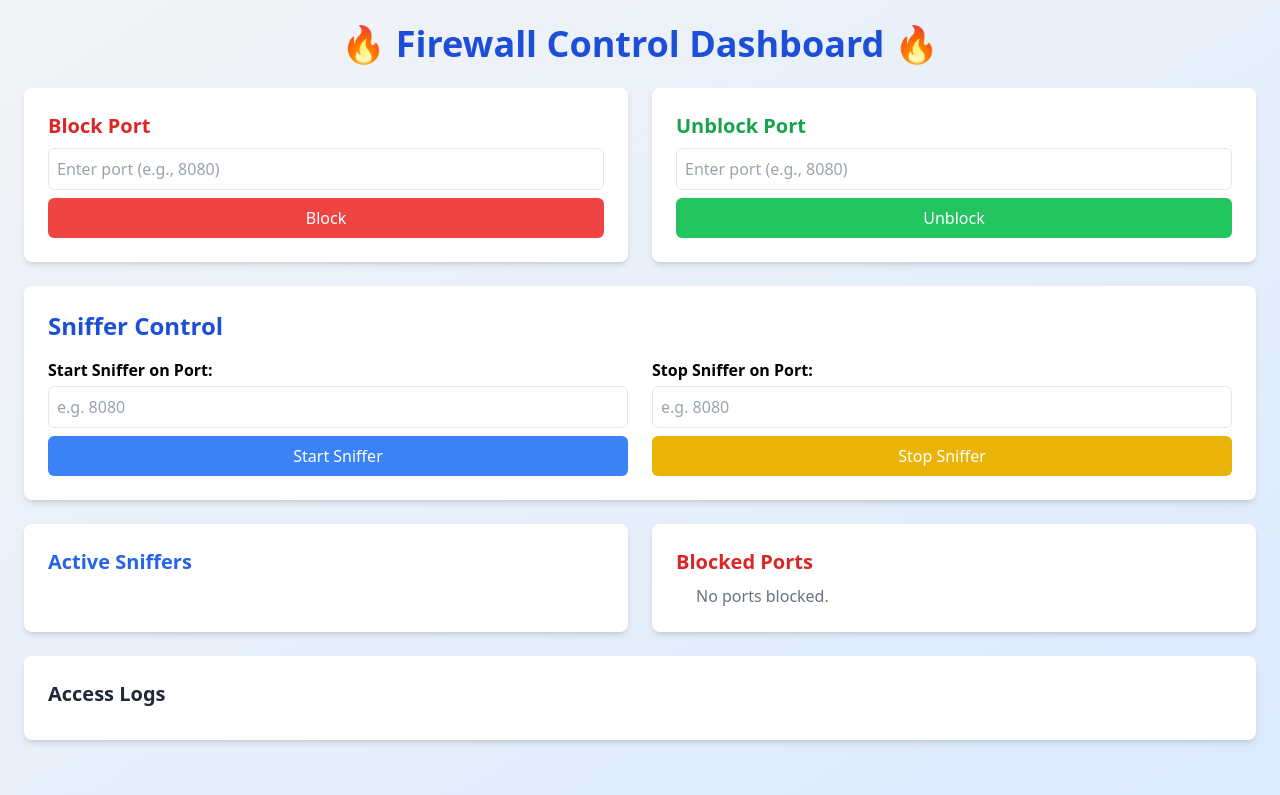
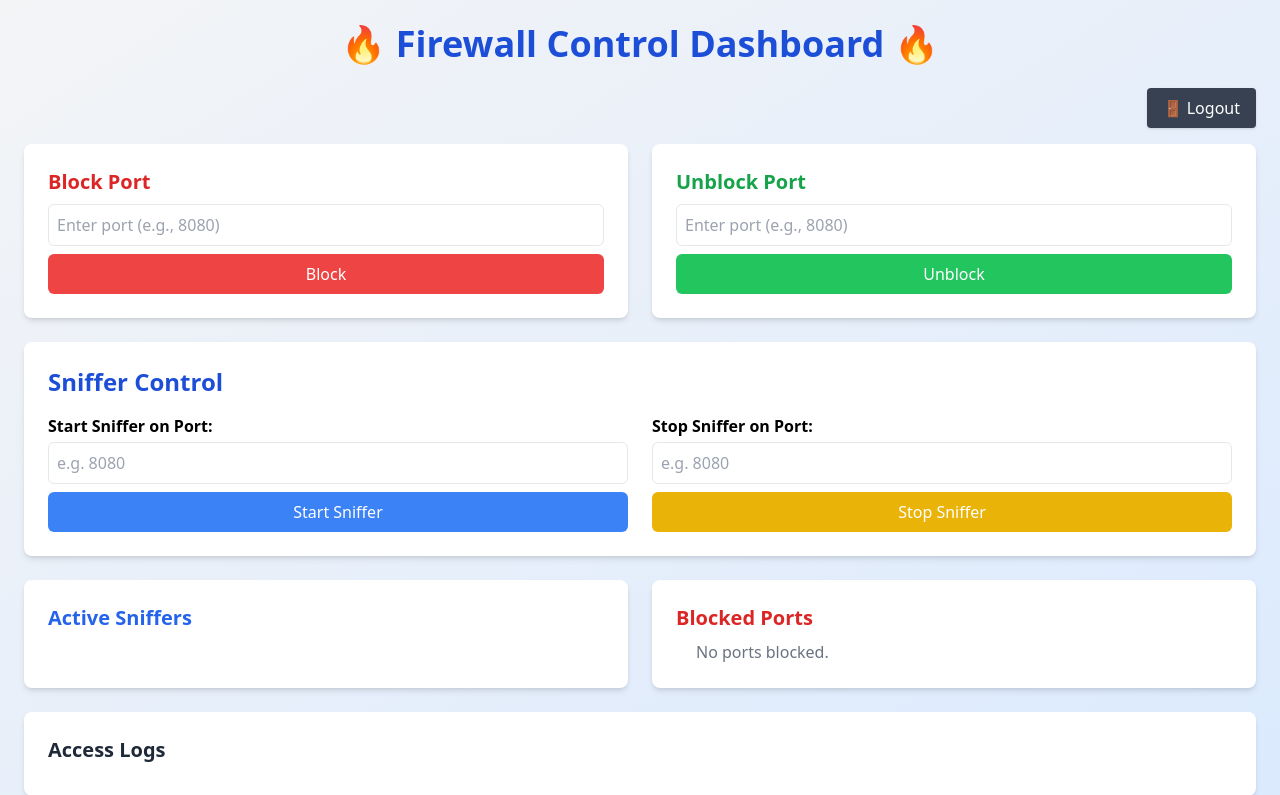
Before and after one commit to sivadarshan26/firewall-code, a Flask app: template templates/index.html in a window 1280 px wide. Shown: the top 795 px of the page. Run offline with Flask 3, Linux system fonts and the light colour scheme; the template is opened without the code that fills it, so the values that code supplies are empty; parts of the project's set-up code (start-up, migrations or seed data) failed here and were passed over; some libraries are stand-ins or nearby versions.

Commit message:
added login screen with flask's inbuild funciton

```diff
--- a/firewall.py
+++ b/firewall.py
@@ -10,6 +10,8 @@
 from sniffer import start_sniffer
 from datetime import datetime
 from mail import send_alert_email
+from flask import session, flash
+from functools import wraps
 
 
 app = Flask(__name__)
@@ -17,6 +19,7 @@
 access_logs = []
 
 active_sniffers = {}
+app.secret_key = "b4886b4713c3b217e7954aa01d5256ea47526159f5e4a71025d2f7eb50895519!"  # Replace with something random in real apps
 
 # Function to detect OS
 def get_os():
@@ -82,7 +85,6 @@
     result = subprocess.run(command, shell=True, capture_output=True, text=True)
     return result.stdout if result.returncode == 0 else result.stderr
 
-
 # Function to unblock a port
 def unblock_port(port):
     os_type = get_os()
@@ -126,6 +128,17 @@
 
     return blocked_ports
 
+from functools import wraps
+from flask import session, redirect, url_for
+
+def login_required(f):
+    @wraps(f)
+    def decorated_function(*args, **kwargs):
+        if not session.get("logged_in"):
+            return redirect(url_for("login"))
+        return f(*args, **kwargs)
+    return decorated_function
+
 @app.errorhandler(flask_limiter.errors.RateLimitExceeded)
 def ratelimit_handler(e):
     ip = request.remote_addr
@@ -141,12 +154,14 @@
 @app.route("/log_attempt", methods=["GET", "POST"])
 
 @app.route("/")
+@login_required
 def home():
     log_access(request.remote_addr)  # Add this
     blocked_ports = get_blocked_ports()
     return render_template("index.html", blocked_ports=blocked_ports)
 
 @app.route('/block', methods=['POST'])
+@login_required
 def block_port_route():
     port = request.form.get("port")
     result = block_port(port)
@@ -158,6 +173,7 @@
 
 
 @app.route("/unblock", methods=["POST"])
+@login_required
 def unblock():
     port = request.form.get("port")
     result = unblock_port(port)
@@ -169,12 +185,15 @@
     return home()
 
 @app.route("/log_attempt", methods=["POST"])
+@login_required
 def log_attempt():
     ip = request.remote_addr
     log_access(ip)
     return jsonify({"message": "Logged", "ip": ip})
 
 @app.route("/access_logs")
+@limiter.exempt
+@login_required
 def access_logs_view():
     log_entries = []
 
@@ -188,6 +207,7 @@
     return jsonify(log_entries[-20:][::-1])  # Last 20 entries, newest first
 
 @app.route("/start_sniffer", methods=["POST"])
+@login_required
 def start_sniffer_route():
     port = int(request.form.get("sniff_port"))
 
@@ -208,6 +228,7 @@
     return home()
 
 @app.route("/stop_sniffer", methods=["POST"])
+@login_required
 def stop_sniffer_route():
     port = int(request.form.get("sniff_port"))
 
@@ -225,12 +246,14 @@
 
 
 @app.route("/sniffed_ports")
+@login_required
 def sniffed_ports():
     return jsonify(list(active_sniffers.keys()))
 
 
 
 @app.route("/port/<int:port_number>", methods=["GET", "POST"])
+@login_required
 def simulate_port_hit(port_number):
     ip = request.remote_addr
     log_access(ip)
@@ -240,5 +263,30 @@
 
     return jsonify({"message": f"Access to port {port_number} logged."})
 
+# In the login route
+@app.route("/login", methods=["GET", "POST"])
+def login():
+    if request.method == "POST":
+        username = request.form.get("username")
+        password = request.form.get("password")
+
+        # Simple check for username and password (You can make this more complex later)
+        if username == "admin@firewall.app" and password == "admin123":
+            session["logged_in"] = True
+            flash("Logged in successfully!", "success")
+            return redirect(url_for("home"))
+        else:
+            flash("Incorrect username or password", "danger")
+    return render_template("login.html")
+
+
+@app.route("/logout")
+def logout():
+    session.pop("logged_in", None)  # Remove the "logged_in" session variable
+    flash("You have been logged out.", "info")  # Optionally show a flash message
+    return redirect(url_for("login"))  # Redirect to the login page
+
+
+
 if __name__ == "__main__":
     app.run(host="0.0.0.0", port=5000, debug=True)
--- a/requirements.txt
+++ b/requirements.txt
@@ -18,6 +18,7 @@ packaging==24.2
 Pygments==2.19.1
 requests==2.32.3
 rich==13.9.4
+scapy==2.6.1
 typing_extensions==4.13.1
 urllib3==2.3.0
 Werkzeug==3.1.3
--- a/templates/index.html
+++ b/templates/index.html
@@ -61,6 +61,14 @@
       <h1 class="text-4xl font-bold text-center text-blue-700 mb-6">
         🔥 Firewall Control Dashboard 🔥
       </h1>
+      <div class="flex justify-end mb-4">
+        <a
+          href="{{ url_for('logout') }}"
+          class="bg-gray-700 hover:bg-gray-800 text-white px-4 py-2 rounded shadow"
+        >
+          🚪 Logout
+        </a>
+      </div>
 
       <!-- Block / Unblock Forms -->
       <div class="grid md:grid-cols-2 gap-6 mb-6">
--- /dev/null
+++ b/templates/login.html
@@ -0,0 +1,46 @@
+<!DOCTYPE html>
+<html lang="en">
+<head>
+    <meta charset="UTF-8">
+    <meta name="viewport" content="width=device-width, initial-scale=1.0">
+    <title>Login</title>
+    <!-- Tailwind CSS CDN -->
+    <script src="https://cdn.tailwindcss.com"></script>
+</head>
+<body class="bg-gray-100">
+
+    <div class="flex items-center justify-center min-h-screen">
+        <div class="bg-white p-8 rounded-lg shadow-lg w-full max-w-sm">
+            <h2 class="text-2xl font-semibold text-center mb-6">Firewall Login</h2>
+
+            <!-- Login Form -->
+            <form method="POST">
+                <!-- Username Field -->
+                <div class="mb-4">
+                    <label for="username" class="block text-sm font-medium text-gray-700">Username:</label>
+                    <input type="text" id="username" name="username" class="w-full px-4 py-2 border border-gray-300 rounded-md focus:outline-none focus:ring-2 focus:ring-blue-500 focus:border-blue-500" required />
+                </div>
+
+                <!-- Password Field -->
+                <div class="mb-6">
+                    <label for="password" class="block text-sm font-medium text-gray-700">Password:</label>
+                    <input type="password" id="password" name="password" class="w-full px-4 py-2 border border-gray-300 rounded-md focus:outline-none focus:ring-2 focus:ring-blue-500 focus:border-blue-500" required />
+                </div>
+
+                <!-- Submit Button -->
+                <button type="submit" class="w-full bg-blue-500 text-white py-2 rounded-md hover:bg-blue-600 transition">Login</button>
+            </form>
+
+            <!-- Flash Messages -->
+            {% with messages = get_flashed_messages() %}
+                {% if messages %}
+                    <div class="mt-4 text-red-500 text-sm text-center">
+                        <p>{{ messages[0] }}</p>
+                    </div>
+                {% endif %}
+            {% endwith %}
+        </div>
+    </div>
+
+</body>
+</html>
--- a/test.py
+++ b/test.py
@@ -4,7 +4,7 @@ app = Flask(__name__)
 
 @app.route("/")
 def home():
-    return "Abishek's test application!"
+    return "Abishek's test application 001!"
 
 if __name__ == "__main__":
     app.run(host="0.0.0.0", port=8001, debug=True)  # Runs on port 8080
```
Also changed, not shown: 2 other files.
